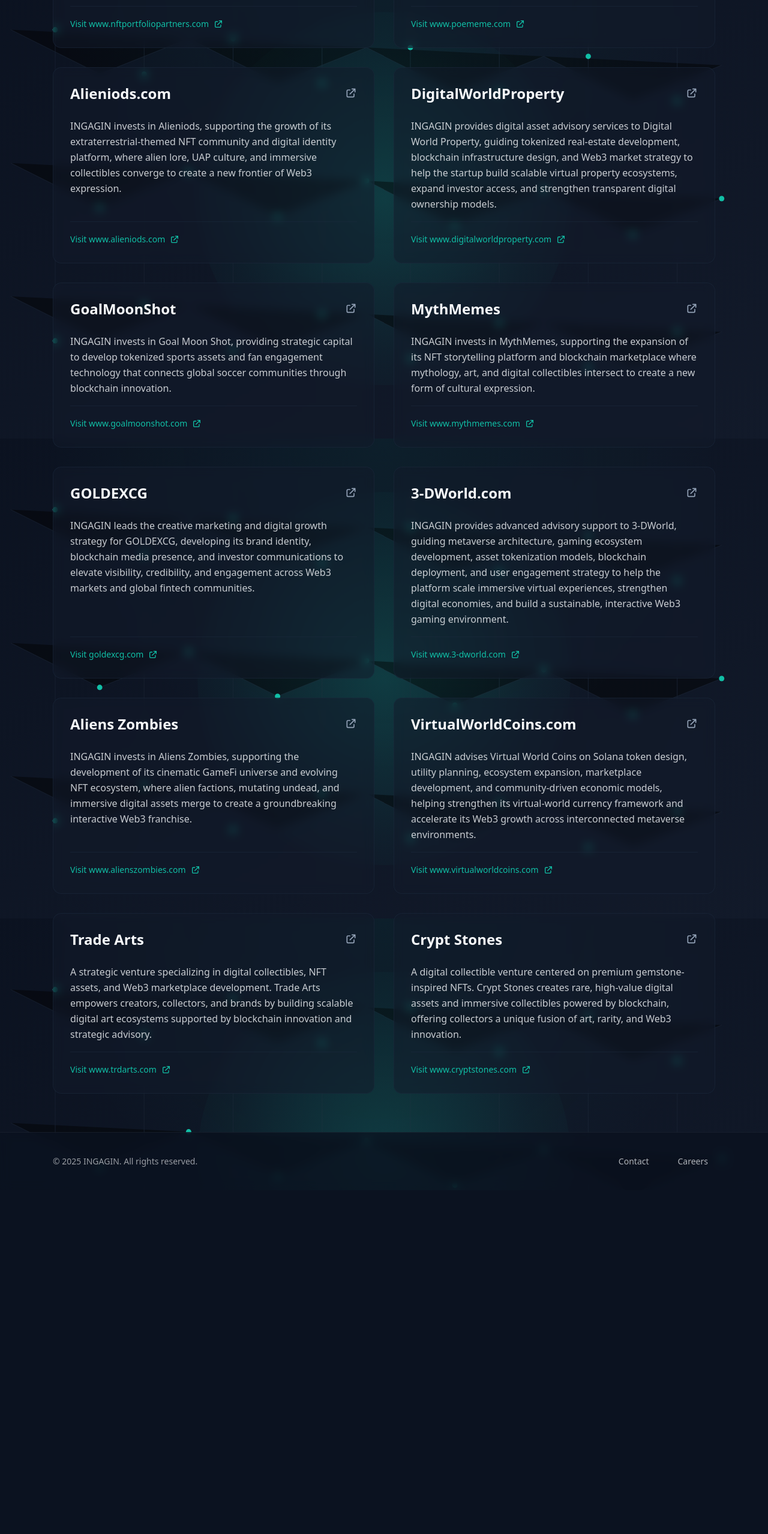
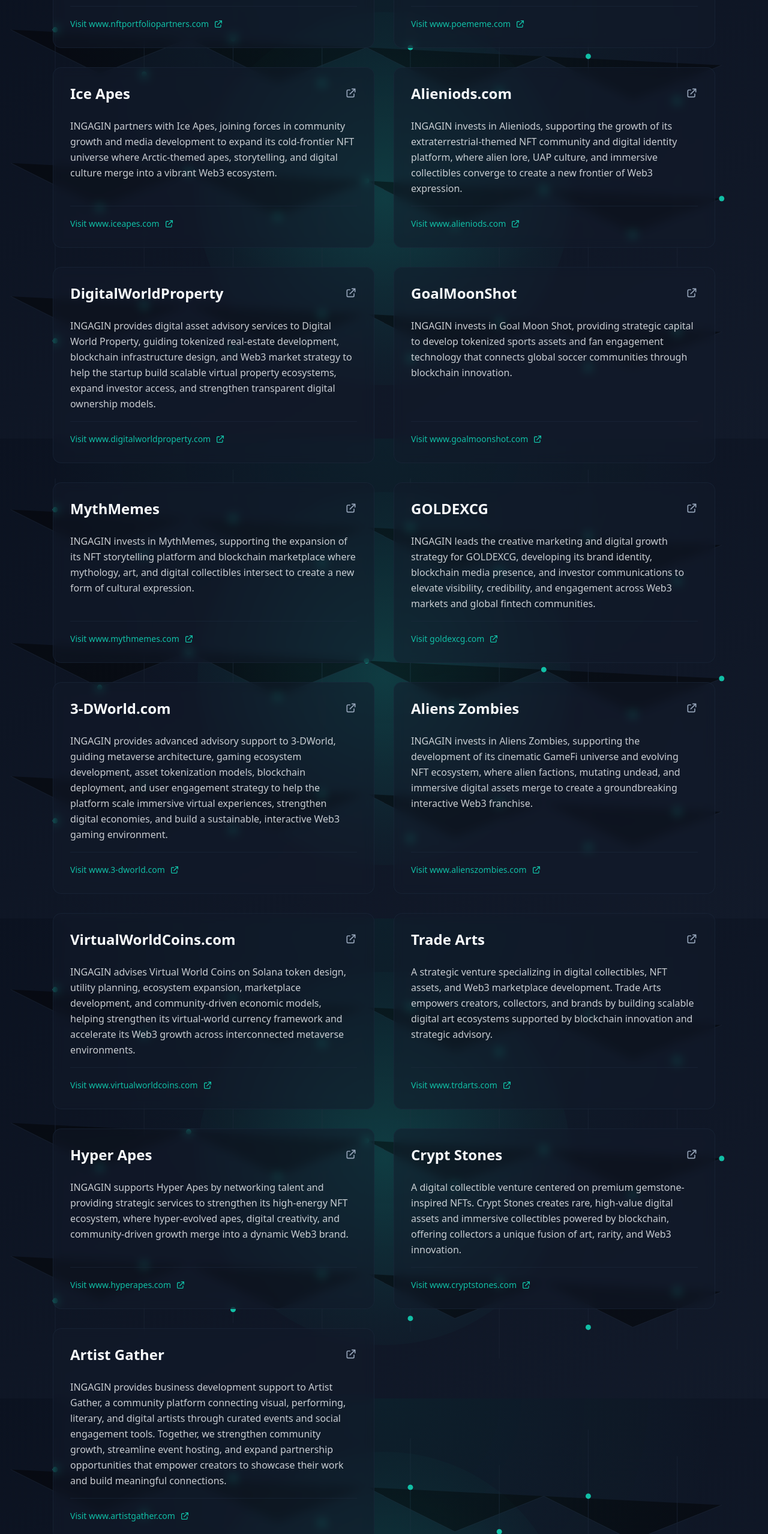
Before and after one commit to 0x0Zeus/INGAGIN, a Next.js app: page /portfolio in a window 1280 px wide. Shown: the part 869-3426 px from the top of the page at 60% size. Before the commit the page ends 2853 px from the top, so only its background shows below. Built offline with nearby package versions, Linux system fonts and the light colour scheme.

Commit message:
update portfolio add artist gather

```diff
--- a/package.json
+++ b/package.json
@@ -17,7 +17,7 @@
     "class-variance-authority": "^0.7.1",
     "clsx": "^2.1.1",
     "lucide-react": "^0.553.0",
-    "next": "16.0.1",
+    "next": "^16.0.7",
     "react": "19.2.0",
     "react-dom": "19.2.0",
     "tailwind-merge": "^3.4.0"
@@ -27,6 +27,7 @@
     "@types/node": "^20",
     "@types/react": "^19",
     "@types/react-dom": "^19",
+    "baseline-browser-mapping": "^2.9.0",
     "eslint": "^9",
     "eslint-config-next": "16.0.1",
     "shadcn": "^3.5.0",
--- a/src/app/layout.tsx
+++ b/src/app/layout.tsx
@@ -1,6 +1,7 @@
 import type { Metadata } from "next";
 import { Geist, Geist_Mono } from "next/font/google";
 import Script from "next/script";
+import { Suspense } from "react";
 
 import { Analytics } from "@/components/analytics";
 import { SiteFooter } from "@/components/site-footer";
@@ -65,7 +66,9 @@
             gtag('config', 'G-T8C57FN0BB');
           `}
         </Script>
-        <Analytics />
+        <Suspense fallback={null}>
+          <Analytics />
+        </Suspense>
         <div className="flex min-h-screen flex-col bg-[radial-gradient(circle_at_top,#11bfa610,transparent_55%),url('/images/blockchain-grid.svg')] bg-cover bg-fixed bg-center">
           <SiteHeader />
           <main className="flex-1 flex flex-col justify-center items-center">
--- a/src/app/portfolio/portfolio-grid.tsx
+++ b/src/app/portfolio/portfolio-grid.tsx
@@ -30,6 +30,13 @@
     description: "INGAGIN invests in Poememe, funding the expansion of its NFT marketplace for writers and artists, enabling blockchain-secured publishing, creator monetization, and the fusion of poetry with digital art.",
     link: "https://www.poememe.com",
     linkText: "Visit www.poememe.com",
+  },
+  {
+    id: 15,
+    title: "Ice Apes",
+    description: "INGAGIN partners with Ice Apes, joining forces in community growth and media development to expand its cold-frontier NFT universe where Arctic-themed apes, storytelling, and digital culture merge into a vibrant Web3 ecosystem.",
+    link: "https://www.iceapes.com",
+    linkText: "Visit www.iceapes.com",
   },
   {
     id: 13,
@@ -95,11 +102,25 @@
     linkText: "Visit www.trdarts.com",
   },
   {
+    id: 16,
+    title: "Hyper Apes",
+    description: "INGAGIN supports Hyper Apes by networking talent and providing strategic services to strengthen its high-energy NFT ecosystem, where hyper-evolved apes, digital creativity, and community-driven growth merge into a dynamic Web3 brand.",
+    link: "https://www.hyperapes.com",
+    linkText: "Visit www.hyperapes.com",
+  },
+  {
     id: 12,
     title: "Crypt Stones",
     description: "A digital collectible venture centered on premium gemstone-inspired NFTs. Crypt Stones creates rare, high-value digital assets and immersive collectibles powered by blockchain, offering collectors a unique fusion of art, rarity, and Web3 innovation.",
     link: "https://www.cryptstones.com",
     linkText: "Visit www.cryptstones.com",
+  },
+  {
+    id: 17,
+    title: "Artist Gather",
+    description: "INGAGIN provides business development support to Artist Gather, a community platform connecting visual, performing, literary, and digital artists through curated events and social engagement tools. Together, we strengthen community growth, streamline event hosting, and expand partnership opportunities that empower creators to showcase their work and build meaningful connections.",
+    link: "https://www.artistgather.com",
+    linkText: "Visit www.artistgather.com",
   },
 ];
 
```
Also changed, not shown: 1 other file (tests, documents, lock files or other folders).
